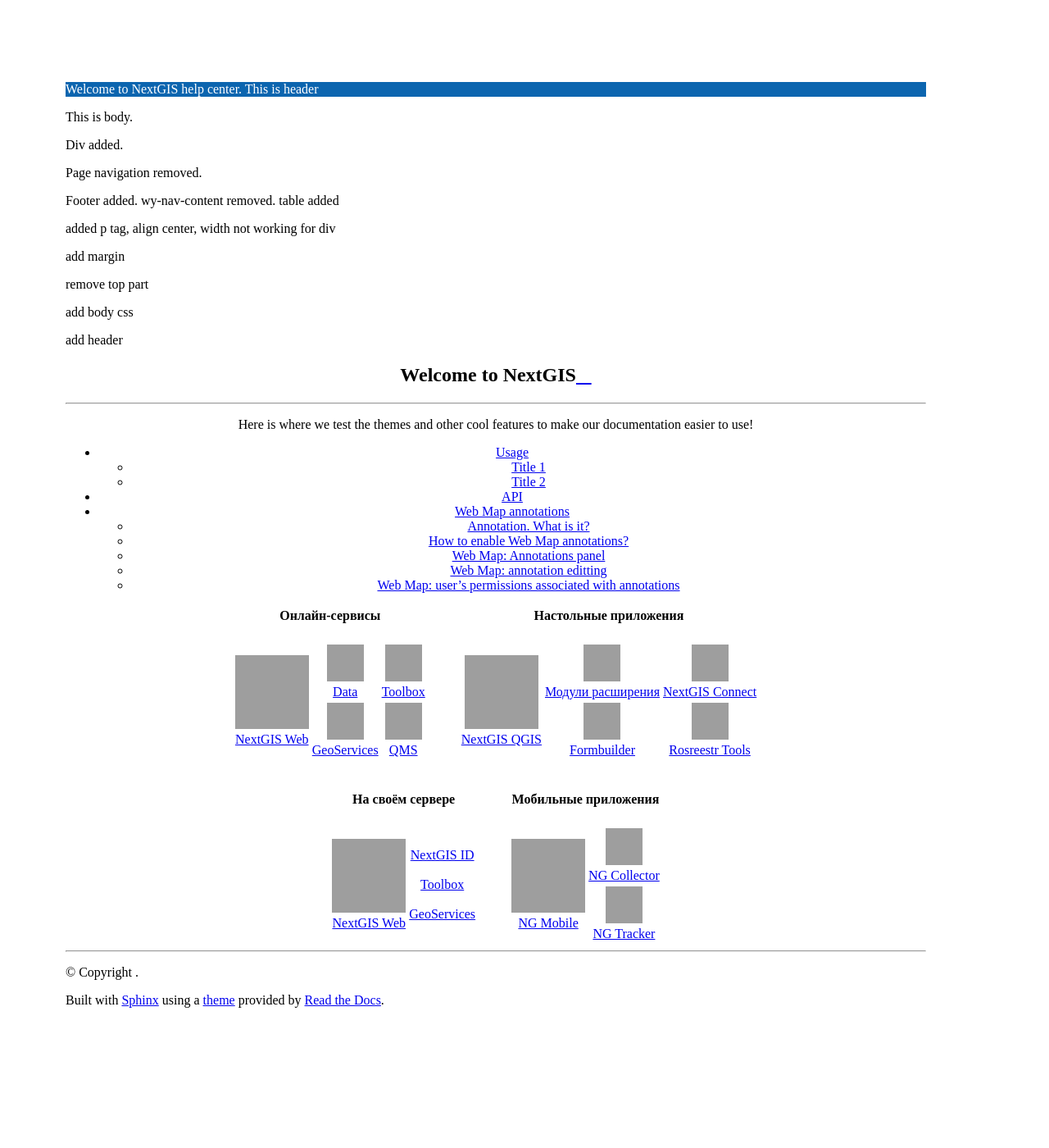
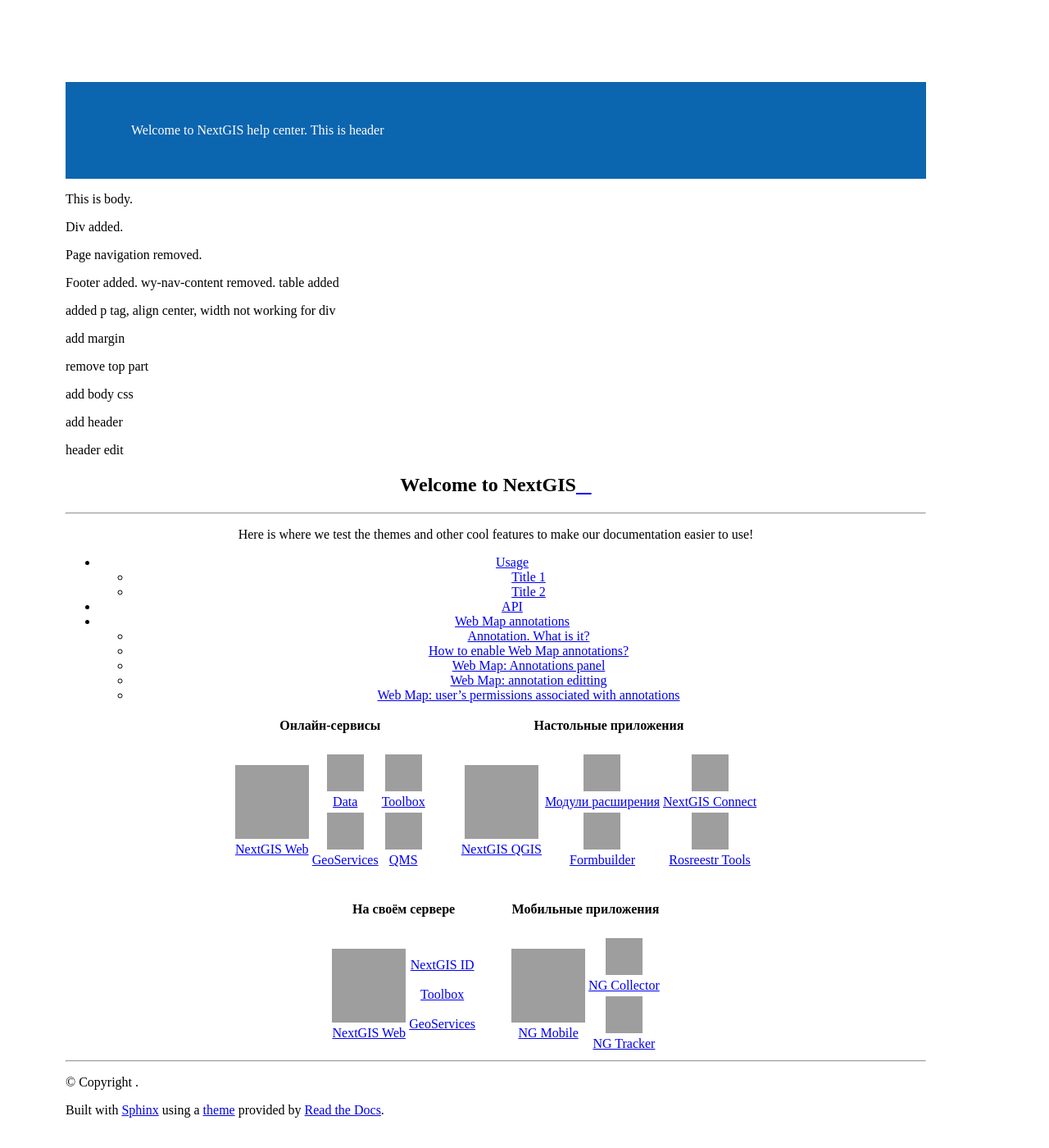
Before and after one commit to G-Jul/nextgisstaging, a Sphinx documentation site: the page built from docs/source/index.rst, in a window 1280 px wide and 1400 px high, cut to the strip 0-1400 px from the top of the window. Shown: the whole strip at 82% size. Built offline with Sphinx 7.4.7 and the Read the Docs theme 3.1.0, drawn with Linux system fonts in a browser that asks for light colours; grey boxes are pictures that could not be loaded.

Commit message:
edit header

```diff
--- a/docs/source/_templates/index_rtd.html
+++ b/docs/source/_templates/index_rtd.html
@@ -19,6 +19,13 @@
 }
 
 header {
+    margin-top: 0px;
+    position: sticky;
+    top: 0;
+    padding-top: 50px;
+    padding-right: 30px;
+    padding-bottom: 50px;
+    padding-left: 80px;
     background-color: #0c65af;
     color: white
 }
@@ -39,6 +46,7 @@
     <p>remove top part</p>
     <p>add body css</p>
     <p>add header</p>
+    <p>header edit</p>
 </body>
 
 
```
